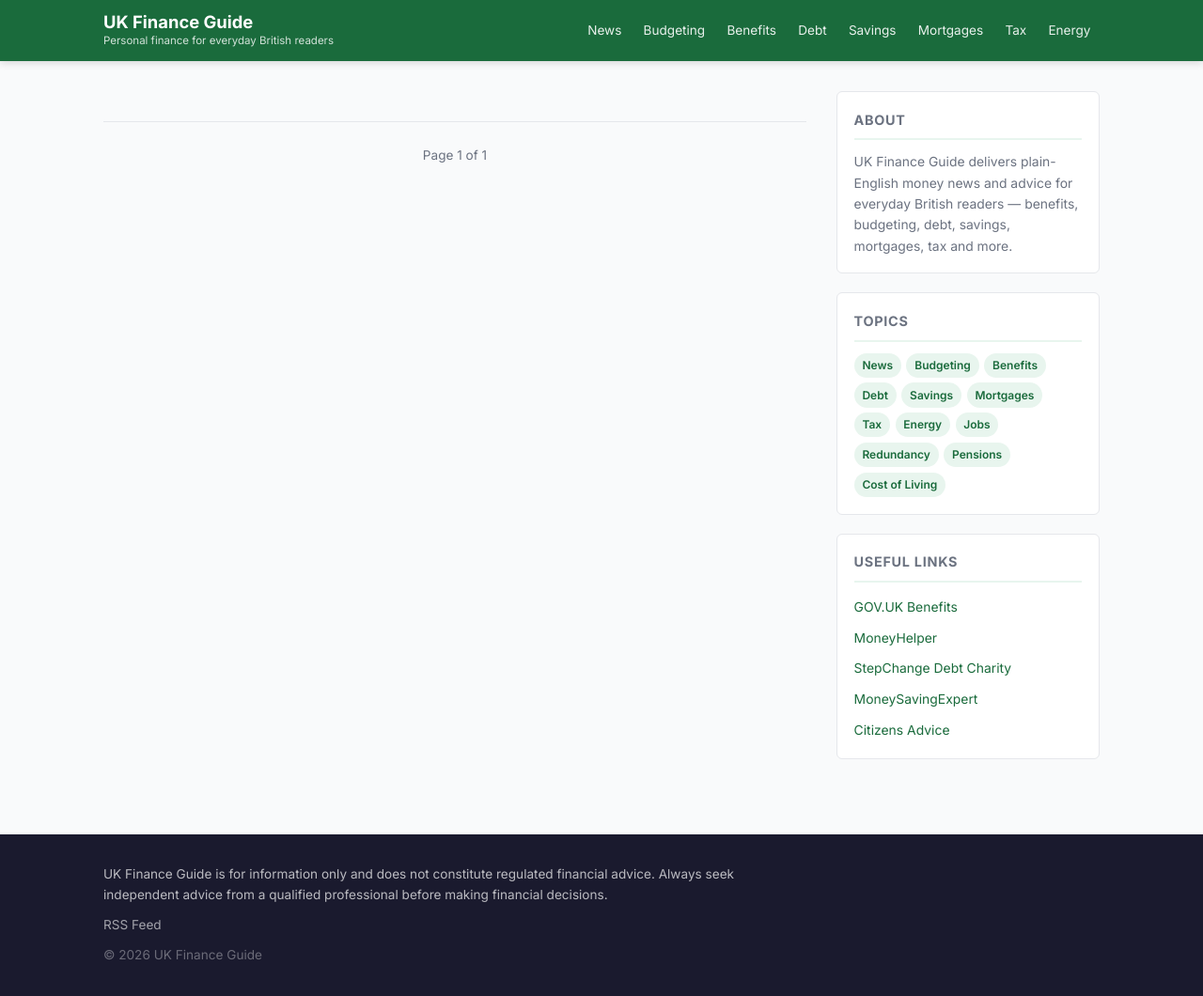
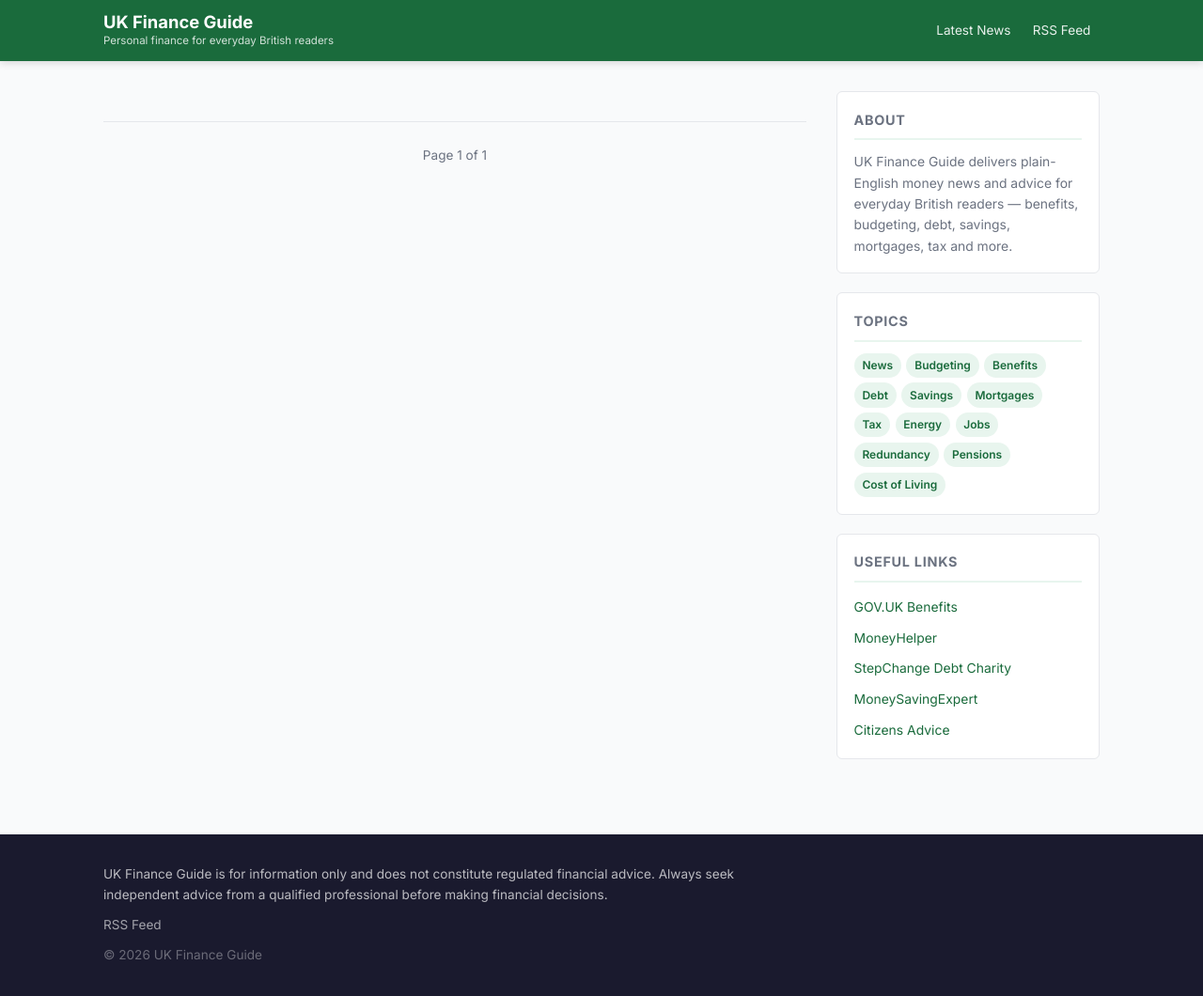
Before and after one commit to tetsuakira-vk/ukfinance, a Jekyll site: the page built from index.html, in a window 1280 px wide and 1060 px high. Shown: the whole window at 94% size. Built offline with Jekyll 4.4.1, drawn with Linux system fonts in a browser that asks for light colours; the list of posts is cut into pages by our own code.

Commit message:
Fix nav 404s — remove unbuilt category pages from header

```diff
--- a/_layouts/default.html
+++ b/_layouts/default.html
@@ -20,14 +20,8 @@
           <span class="logo-sub">Personal finance for everyday British readers</span>
         </a>
         <nav class="site-nav">
-          <a href="{{ '/' | relative_url }}">News</a>
-          <a href="{{ '/category/budgeting/' | relative_url }}">Budgeting</a>
-          <a href="{{ '/category/benefits/' | relative_url }}">Benefits</a>
-          <a href="{{ '/category/debt/' | relative_url }}">Debt</a>
-          <a href="{{ '/category/savings/' | relative_url }}">Savings</a>
-          <a href="{{ '/category/mortgages/' | relative_url }}">Mortgages</a>
-          <a href="{{ '/category/tax/' | relative_url }}">Tax</a>
-          <a href="{{ '/category/energy/' | relative_url }}">Energy</a>
+          <a href="{{ '/' | relative_url }}">Latest News</a>
+          <a href="{{ '/feed.xml' | relative_url }}">RSS Feed</a>
         </nav>
         <button class="nav-toggle" aria-label="Menu">&#9776;</button>
       </div>
```
